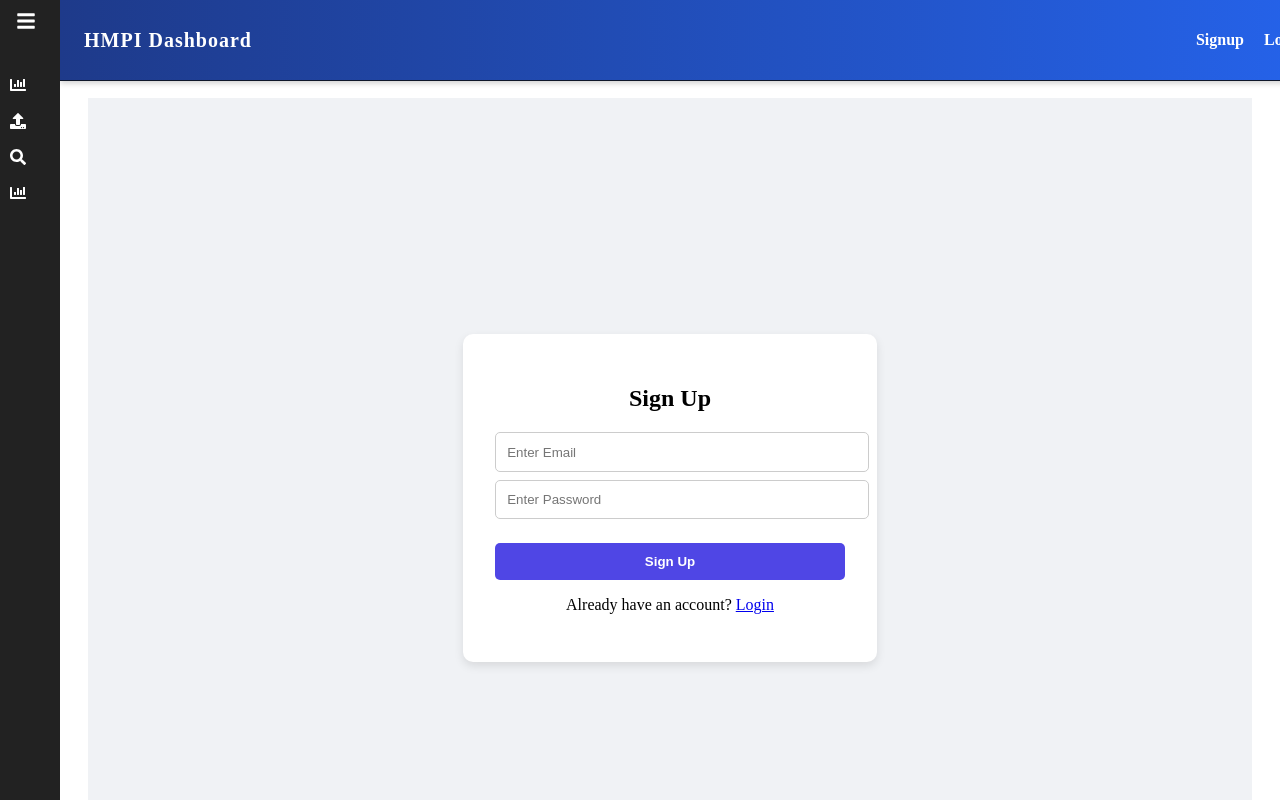
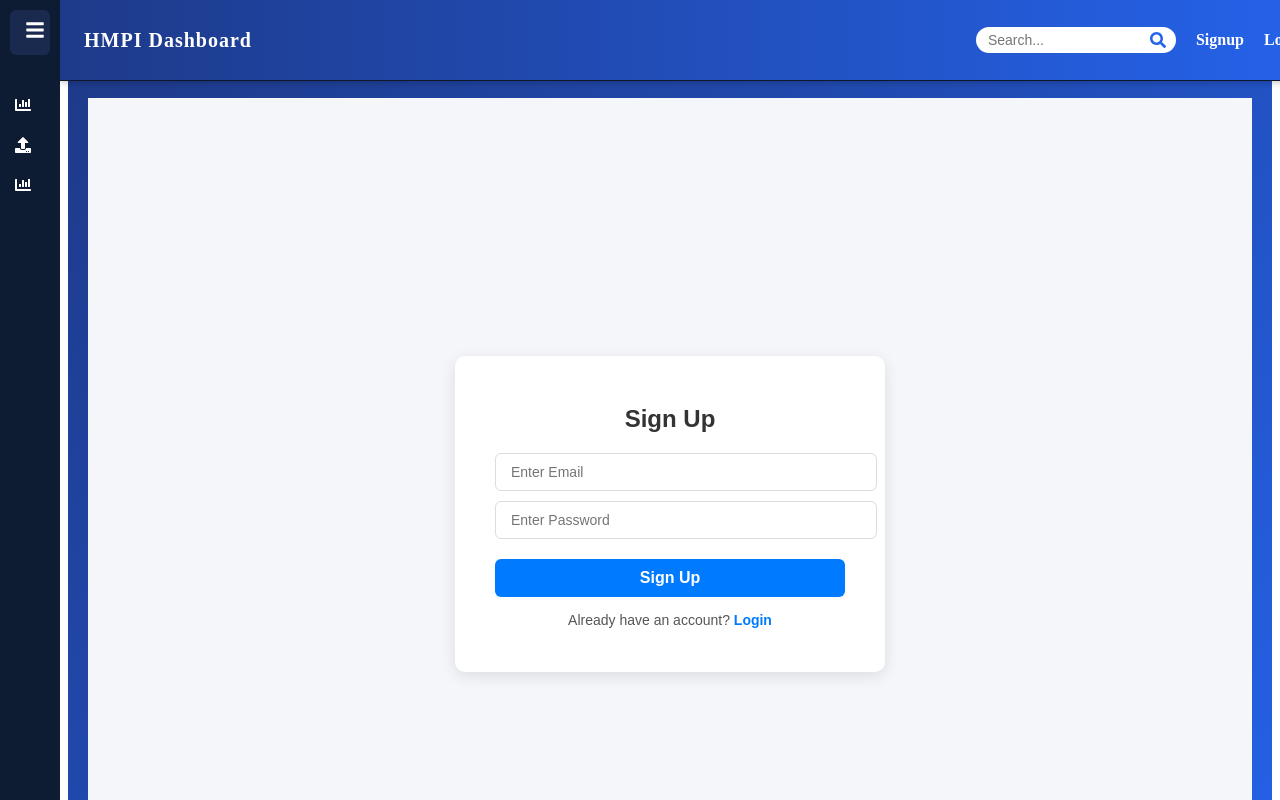
Before and after one commit to ANSHUMAN-JYOTIRANJAN/SIH, a React (Vite) app: page / in a window 1280 px wide. Shown: the top 800 px of the page. Built offline with nearby package versions, Linux system fonts and the light colour scheme.

Commit message:
Initial commit for frontend

```diff
--- a/src/App.css
+++ b/src/App.css
@@ -1,10 +1,43 @@
+/* --- Global app layout --- */
+.app-container {
+  min-height: 100vh;
+  display: flex;
+  flex-direction: column;
+}
+
+/* --- Page content (Dashboard, Upload, Visualization) --- */
+.page-content {
+  flex: 1;
+  padding: 20px;
+  margin-top: 60px; /* space for navbar */
+  margin-left: 200px; /* default sidebar width */
+  transition: margin-left 0.3s;
+  background: linear-gradient(135deg, #1e3a8a, #2563eb); /* ✅ dashboard background */
+  color: white;
+  min-height: calc(100vh - 60px - 40px); /* viewport - navbar - footer */
+}
+
+/* Sidebar collapsed */
+.page-content.sidebar-closed {
+  margin-left: 60px;
+}
+
+/* --- Footer --- */
+footer {
+  padding: 12px;
+  text-align: center;
+  background: #0f172a;
+  color: white;
+  margin-top: auto; /* ✅ sticks to bottom */
+}
+
 /* --- Auth container shared for login/signup --- */
 .auth-container {
   display: flex;
   justify-content: center;
   align-items: center;
   min-height: 100vh;
-  background: #f5f6fa;
+  background: #f5f6fa; /* ✅ different background */
   padding: 1rem;
 }
 
@@ -79,6 +112,8 @@
 .auth-card a:hover {
   text-decoration: underline;
 }
+
+/* --- Login form extra style --- */
 .login-form {
   display: flex;
   flex-direction: column;
@@ -112,12 +147,3 @@
 .login-form button:hover {
   background: #1d4ed8;
 }
-/* --- Footer alignment fix --- */
-footer {
-  padding: 12px;
-  text-align: center;
-
-  width: 100%;
-  position: relative;
-  bottom: 0;
-}
--- a/src/App.jsx
+++ b/src/App.jsx
@@ -1,3 +1,4 @@
+// src/App.js
 import React, { useState } from "react";
 import { BrowserRouter as Router, Routes, Route } from "react-router-dom";
 import Dashboard from "./pages/Dashboard";
@@ -29,6 +30,7 @@ function App() {
 
             {/* Main Content */}
             <div
+              className="page-content" // ✅ added class
               style={{
                 flex: 1,
                 marginLeft: sidebarOpen ? "200px" : "60px", // ✅ shifts with sidebar
--- a/src/components/Navbar.jsx
+++ b/src/components/Navbar.jsx
@@ -1,6 +1,7 @@
 import React from "react";
 import { Link } from "react-router-dom";
 import { useAuth } from "../context/AuthContext";
+import { FaSearch } from "react-icons/fa";
 
 function Navbar({ sidebarOpen }) {
   const { user, logout } = useAuth();
@@ -16,14 +17,14 @@ function Navbar({ sidebarOpen }) {
         borderBottom: "1px solid #0f172a",
         position: "fixed",
         top: 0,
-        left: sidebarOpen ? "200px" : "60px", // ✅ shift with sidebar
-        width: `calc(100% - ${sidebarOpen ? "200px" : "60px"})`, // ✅ shrink
+        left: sidebarOpen ? "200px" : "60px",
+        width: `calc(100% - ${sidebarOpen ? "200px" : "60px"})`,
         zIndex: 1000,
         transition: "all 0.3s",
         boxShadow: "0 2px 6px rgba(0, 0, 0, 0.2)",
       }}
     >
-      <div>
+      {/* Left side: Title */}
       <h1
         style={{
           color: "white",
@@ -34,9 +35,44 @@ function Navbar({ sidebarOpen }) {
       >
         HMPI Dashboard
       </h1>
+
+      {/* Right side: Search + Auth */}
+      <div
+        style={{
+          display: "flex",
+          alignItems: "center",
+          gap: "20px", // ✅ spacing control
+          flexShrink: 0, // ✅ prevents items from squeezing out
+        }}
+      >
+        {/* Search box */}
+        <div
+          style={{
+            display: "flex",
+            alignItems: "center",
+            background: "white",
+            borderRadius: "20px",
+            padding: "4px 10px",
+            maxWidth: "180px", // ✅ controlled width
+
+          }}
+        >
+          <input
+            type="text"
+            placeholder="Search..."
+            style={{
+              border: "none",
+              outline: "none",
+              flex: 1,
+              fontSize: "14px",
+              background: "transparent",
+              minWidth: "80px", // ✅ don’t shrink too small
+            }}
+          />
+          <FaSearch style={{ color: "#2563eb", cursor: "pointer" }} />
         </div>
 
-      <div>
+        {/* Auth buttons */}
         {!user ? (
           <>
             <Link to="/signup" style={linkStyle}>
@@ -57,14 +93,12 @@ function Navbar({ sidebarOpen }) {
 }
 
 const linkStyle = {
-  marginLeft: "20px",
   color: "white",
   textDecoration: "none",
   fontWeight: "600",
 };
 
 const btnStyle = {
-  marginLeft: "20px",
   background: "transparent",
   border: "1px solid white",
   color: "white",
--- a/src/components/Sidebar.jsx
+++ b/src/components/Sidebar.jsx
@@ -1,6 +1,11 @@
 import React, { useState } from "react";
-import { Link } from "react-router-dom";
-import { FaUpload, FaSearch, FaChartBar, FaBars } from "react-icons/fa";
+import { NavLink } from "react-router-dom";
+import {
+  FaUpload,
+  FaChartBar,
+  FaBars,
+  FaSignOutAlt,
+} from "react-icons/fa";
 
 function Sidebar({ onToggle }) {
   const [isOpen, setIsOpen] = useState(false);
@@ -15,7 +20,7 @@ function Sidebar({ onToggle }) {
     <div
       style={{
         width: isOpen ? "200px" : "60px",
-        background: "#222",
+        background: "#0d1b33",
         color: "#fff",
         height: "100vh",
         transition: "width 0.3s",
@@ -23,38 +28,67 @@ function Sidebar({ onToggle }) {
         top: 0,
         left: 0,
         zIndex: 1001,
+        display: "flex",
+        flexDirection: "column",
       }}
     >
       {/* Menu Icon */}
       <button
         onClick={toggleSidebar}
         style={{
-          background: "none",
+          background: "#1a2a4f",
           border: "none",
           color: "white",
           fontSize: "20px",
           margin: "10px",
           cursor: "pointer",
+          padding: "10px 15px",
+          borderRadius: "6px",
+          transition: "background 0.3s",
         }}
+        onMouseEnter={(e) => (e.target.style.background = "#14213d")}
+        onMouseLeave={(e) => (e.target.style.background = "#1a2a4f")}
       >
         <FaBars />
       </button>
 
       {/* Links */}
-      <div style={{ marginTop: "20px" }}>
-        <Link to="/dashboard" style={linkStyle}>
+      <div style={{ marginTop: "20px", flexGrow: 1 }}>
+        <NavLink
+          to="/dashboard"
+          style={({ isActive }) => ({
+            ...linkStyle,
+            backgroundColor: isActive ? "#14213d" : "transparent",
+            color: isActive ? "#ffd700" : "white",
+          })}
+        >
           <FaChartBar /> {isOpen && "Dashboard"}
-        </Link>
-        <Link to="/upload" style={linkStyle}>
+        </NavLink>
+
+        <NavLink
+          to="/upload"
+          style={({ isActive }) => ({
+            ...linkStyle,
+            backgroundColor: isActive ? "#14213d" : "transparent",
+            color: isActive ? "#ffd700" : "white",
+          })}
+        >
           <FaUpload /> {isOpen && "Upload"}
-        </Link>
-        <Link to="/search" style={linkStyle}>
-          <FaSearch /> {isOpen && "Search"}
-        </Link>
-        <Link to="/visualization" style={linkStyle}>
+        </NavLink>
+
+        <NavLink
+          to="/visualization"
+          style={({ isActive }) => ({
+            ...linkStyle,
+            backgroundColor: isActive ? "#14213d" : "transparent",
+            color: isActive ? "#ffd700" : "white",
+          })}
+        >
           <FaChartBar /> {isOpen && "Visualization"}
-        </Link>
+        </NavLink>
       </div>
+
+
     </div>
   );
 }
@@ -63,10 +97,12 @@ const linkStyle = {
   display: "flex",
   alignItems: "center",
   gap: "10px",
-  padding: "10px",
+  padding: "12px 15px",
   textDecoration: "none",
   color: "white",
   fontSize: "16px",
+  borderRadius: "8px",
+  transition: "all 0.3s ease",
 };
 
 export default Sidebar;
--- a/src/pages/Auth.css
+++ b/src/pages/Auth.css
@@ -1,44 +1,77 @@
-/* Make the container take full viewport height and center content */
-.login-container {
+/* src/styles/Auth.css */
+
+/* Main Container: Full viewport, centered content, and background */
+.auth-container {
   display: flex;
-  justify-content: center; /* horizontal centering */
-  align-items: center;     /* vertical centering */
-  height: 100vh;           /* full viewport height */
-  background-color: #f0f2f5; /* optional: nice background */
+  justify-content: center;
+  align-items: center;
+  min-height: 100vh;
+  background: linear-gradient(135deg, #1a2a4f, #0d1b33);
 }
 
-/* Style the card */
-.login-card {
-  background-color: white;
-  padding: 2rem;
-  border-radius: 10px;
-  box-shadow: 0 4px 10px rgba(0,0,0,0.1);
-  width: 350px; /* optional: fixed width */
+/* Card: The form's container */
+.auth-card {
+  background-color: #ffffff;
+  padding: 2.5rem;
+  border-radius: 12px;
+  box-shadow: 0 8px 20px rgba(0, 0, 0, 0.2);
+  width: 380px;
   text-align: center;
+  font-family: 'Poppins', sans-serif;
 }
 
-/* Optional: spacing for inputs and button */
-.login-card input {
+/* Heading: Title of the form */
+.auth-card h2 {
+  font-size: 2rem;
+  color: #1a2a4f;
+  margin-bottom: 1.5rem;
+  font-weight: 600;
+}
+
+/* Form Inputs */
+.auth-card input {
   display: block;
   width: 100%;
-  padding: 0.7rem;
-  margin: 0.5rem 0;
-  border-radius: 5px;
-  border: 1px solid #ccc;
+  padding: 0.8rem;
+  margin: 0.7rem 0;
+  border-radius: 8px;
+  border: 1px solid #d1d5db;
+  font-size: 1rem;
 }
 
-.login-card button {
+/* Button */
+.auth-card button {
   width: 100%;
-  padding: 0.7rem;
-  margin-top: 1rem;
+  padding: 0.8rem;
+  margin-top: 1.5rem;
   border: none;
-  border-radius: 5px;
-  background-color: #4f46e5;
+  border-radius: 8px;
+  background-color: #2563eb;
   color: white;
-  font-weight: bold;
+  font-weight: 600;
   cursor: pointer;
+  transition: background-color 0.3s ease;
 }
 
-.login-card button:hover {
-  background-color: #4338ca;
+.auth-card button:hover {
+  background-color: #1e40af;
 }
+
+/* Link for "Already have an account?" text */
+.auth-card p {
+  margin-top: 1.5rem;
+  color: #555;
+  font-size: 0.9rem;
+}
+
+.auth-card a {
+  color: #2563eb;
+  text-decoration: none;
+  font-weight: 600;
+  transition: color 0.3s ease;
+}
+
+.auth-card a:hover {
+  color: #1e40af;
+  text-decoration: underline;
+}
--- a/src/pages/SignUp.jsx
+++ b/src/pages/SignUp.jsx
@@ -1,5 +1,5 @@
 import React, { useState } from "react";
-import { useNavigate } from "react-router-dom";
+import { useNavigate, Link } from "react-router-dom";
 import { useAuth } from "../context/AuthContext";
 import "./Auth.css";
 
@@ -11,14 +11,13 @@ function Signup() {
 
   const handleSubmit = (e) => {
     e.preventDefault();
-    // Save both email & password (for now we just send email to context)
     signup(email);
-    navigate("/login"); // ✅ redirect to login after signup
+    navigate("/login");
   };
 
   return (
-    <div className="login-container">
-      <div className="login-card">
+    <div className="auth-container">
+      <div className="auth-card">
         <h2>Sign Up</h2>
         <form onSubmit={handleSubmit}>
           <input
@@ -38,7 +37,7 @@ function Signup() {
           <button type="submit">Sign Up</button>
         </form>
         <p>
-          Already have an account? <a href="/login">Login</a>
+          Already have an account? <Link to="/login">Login</Link>
         </p>
       </div>
     </div>
--- a/src/pages/Upload.jsx
+++ b/src/pages/Upload.jsx
@@ -20,103 +20,66 @@ function Upload() {
 
   const handleSubmit = (e) => {
     e.preventDefault();
-
-    // ✅ Set limits
-    const limits = {
-      iron: 100,
-      copper: 50,
-      zinc: 70,
-      lead: 10,
-      cadmium: 5,
-    };
-
-    // ✅ Validation with specific alerts
-    for (const key in formData) {
-      const value = Number(formData[key]);
-      if (value < 0) {
-        alert(`${key.toUpperCase()} cannot be negative!`);
-        return;
-      }
-      if (value > limits[key]) {
-        alert(
-          `⚠️ ${key.toUpperCase()} value (${value}) exceeds the safe limit of ${limits[key]} mg/L`
-        );
-        return;
-      }
-    }
-
+    alert("✅ Data uploaded successfully!");
     console.log("Form submitted:", formData);
-    alert("✅ Data uploaded successfully!");
   };
 
   return (
-    <div style={{ maxWidth: "500px", margin: "0 auto" }}>
-      <h2>Upload Sample Data</h2>
+    <div
+      style={{
+        minHeight: "100vh",
+        background: "linear-gradient(135deg, #1e3a8a, #2563eb)", // ✅ dark blue gradient
+        display: "flex",
+        justifyContent: "center",
+        alignItems: "center",
+        padding: "40px 20px",
+      }}
+    >
+      <div
+        style={{
+          background: "white",
+          padding: "30px",
+          borderRadius: "12px",
+          boxShadow: "0 6px 15px rgba(0,0,0,0.2)",
+          width: "100%",
+          maxWidth: "500px",
+        }}
+      >
+        <h2 style={{ textAlign: "center", marginBottom: "20px", color: "#1e3a8a" }}>
+          Upload Sample Data
+        </h2>
+
         <form onSubmit={handleSubmit}>
           <div style={fieldStyle}>
-          <label>Iron (Fe):</label>
-          <input
-            type="number"
-            name="iron"
-            value={formData.iron}
-            onChange={handleChange}
-            min="0"
-            max="100"
-          />
+            <label style={labelStyle}>Iron (Fe):</label>
+            <input type="number" name="iron" value={formData.iron} onChange={handleChange} />
           </div>
 
           <div style={fieldStyle}>
-          <label>Copper (Cu):</label>
-          <input
-            type="number"
-            name="copper"
-            value={formData.copper}
-            onChange={handleChange}
-            min="0"
-            max="50"
-          />
+            <label style={labelStyle}>Copper (Cu):</label>
+            <input type="number" name="copper" value={formData.copper} onChange={handleChange} />
           </div>
 
           <div style={fieldStyle}>
-          <label>Zinc (Zn):</label>
-          <input
-            type="number"
-            name="zinc"
-            value={formData.zinc}
-            onChange={handleChange}
-            min="0"
-            max="70"
-          />
+            <label style={labelStyle}>Zinc (Zn):</label>
+            <input type="number" name="zinc" value={formData.zinc} onChange={handleChange} />
           </div>
 
           <div style={fieldStyle}>
-          <label>Lead (Pb):</label>
-          <input
-            type="number"
-            name="lead"
-            value={formData.lead}
-            onChange={handleChange}
-            min="0"
-            max="10"
-          />
+            <label style={labelStyle}>Lead (Pb):</label>
+            <input type="number" name="lead" value={formData.lead} onChange={handleChange} />
           </div>
 
           <div style={fieldStyle}>
-          <label>Cadmium (Cd):</label>
-          <input
-            type="number"
-            name="cadmium"
-            value={formData.cadmium}
-            onChange={handleChange}
-            min="0"
-            max="5"
-          />
+            <label style={labelStyle}>Cadmium (Cd):</label>
+            <input type="number" name="cadmium" value={formData.cadmium} onChange={handleChange} />
           </div>
 
           <button type="submit" style={btnStyle}>
             Submit
           </button>
         </form>
+      </div>
     </div>
   );
 }
@@ -128,13 +91,21 @@ const fieldStyle = {
   alignItems: "center",
 };
 
+const labelStyle = {
+  color: "black", // ✅ makes labels black
+  fontWeight: "600",
+};
+
 const btnStyle = {
-  padding: "10px 20px",
-  background: "#007bff",
+  width: "100%",
+  padding: "12px",
+  background: "#2563eb",
   color: "white",
   border: "none",
-  borderRadius: "5px",
+  borderRadius: "8px",
   cursor: "pointer",
+  fontWeight: "600",
+  marginTop: "10px",
 };
 
 export default Upload;
--- a/src/pages/Visualization.css
+++ b/src/pages/Visualization.css
@@ -1,34 +1,74 @@
+/* =========================
+   Navbar Styles (Exact Match)
+========================= */
+nav {
+  background-color: #0a23da; /* EXACT same as visualization background */
+  padding: 10px 20px;
+  display: flex;
+  justify-content: space-between;
+  align-items: center;
+  color: #ffffff;
+  box-shadow: 0 2px 10px rgba(0, 0, 0, 0.5);
+}
+
+nav a {
+  color: #ffffff;
+  text-decoration: none;
+  margin-left: 20px;
+  font-weight: 500;
+  transition: color 0.3s ease;
+}
+
+nav a:hover {
+  color: #ffd700; /* gold hover for contrast */
+}
+
+
+/* =========================
+   Visualization Page
+========================= */
 .visualization-container {
+  background-color: #0d1b33; /* dark blue background */
+  min-height: 100vh;
   padding: 30px;
-  background-color: #0d1b33;
-  min-height: 100vh;
 }
 
 .visualization-title {
   text-align: center;
   margin-bottom: 30px;
   color: #ffffff;
+  font-size: 28px;
+  font-weight: bold;
 }
 
 .visualization-grid {
   display: grid;
-  grid-template-columns: repeat(auto-fit, minmax(300px, 1fr));
+  grid-template-columns: repeat(auto-fit, minmax(350px, 1fr));
   gap: 30px;
 }
 
+/* Cards */
 .visualization-card {
   padding: 20px;
   border-radius: 15px;
   box-shadow: 0 4px 15px rgba(0, 0, 0, 0.3);
   background-color: #1a2a4f; /* dark blue card */
   color: #ffffff;
+  transition: transform 0.3s ease, box-shadow 0.3s ease;
+}
+
+.visualization-card:hover {
+  transform: translateY(-5px);
+  box-shadow: 0 6px 20px rgba(0, 0, 0, 0.5);
 }
 
 .visualization-card h3 {
   text-align: center;
   margin-bottom: 15px;
+  color: #ffffff;
 }
 
+/* Tables */
 .visualization-table {
   width: 100%;
   border-collapse: collapse;
@@ -39,7 +79,7 @@
 .visualization-table th {
   text-align: left;
   padding: 10px;
-  background-color: #14213d; /* darker header */
+  background-color: #104ed3; /* darker header */
   color: #ffffff;
 }
 
@@ -55,3 +95,10 @@
 .visualization-table tr:nth-child(odd) {
   background-color: #1a2a4f;
 }
+
+/* Responsive */
+@media (max-width: 768px) {
+  .visualization-grid {
+    grid-template-columns: 1fr;
+  }
+}
```
Also changed, not shown: src/components/Navbar.css (+71 -29 lines), src/components/RiskPanel.jsx (deleted, +0 -65 lines), src/pages/Login.jsx (+5 -5 lines). Lines whose indentation alone changed are shown as unchanged.
